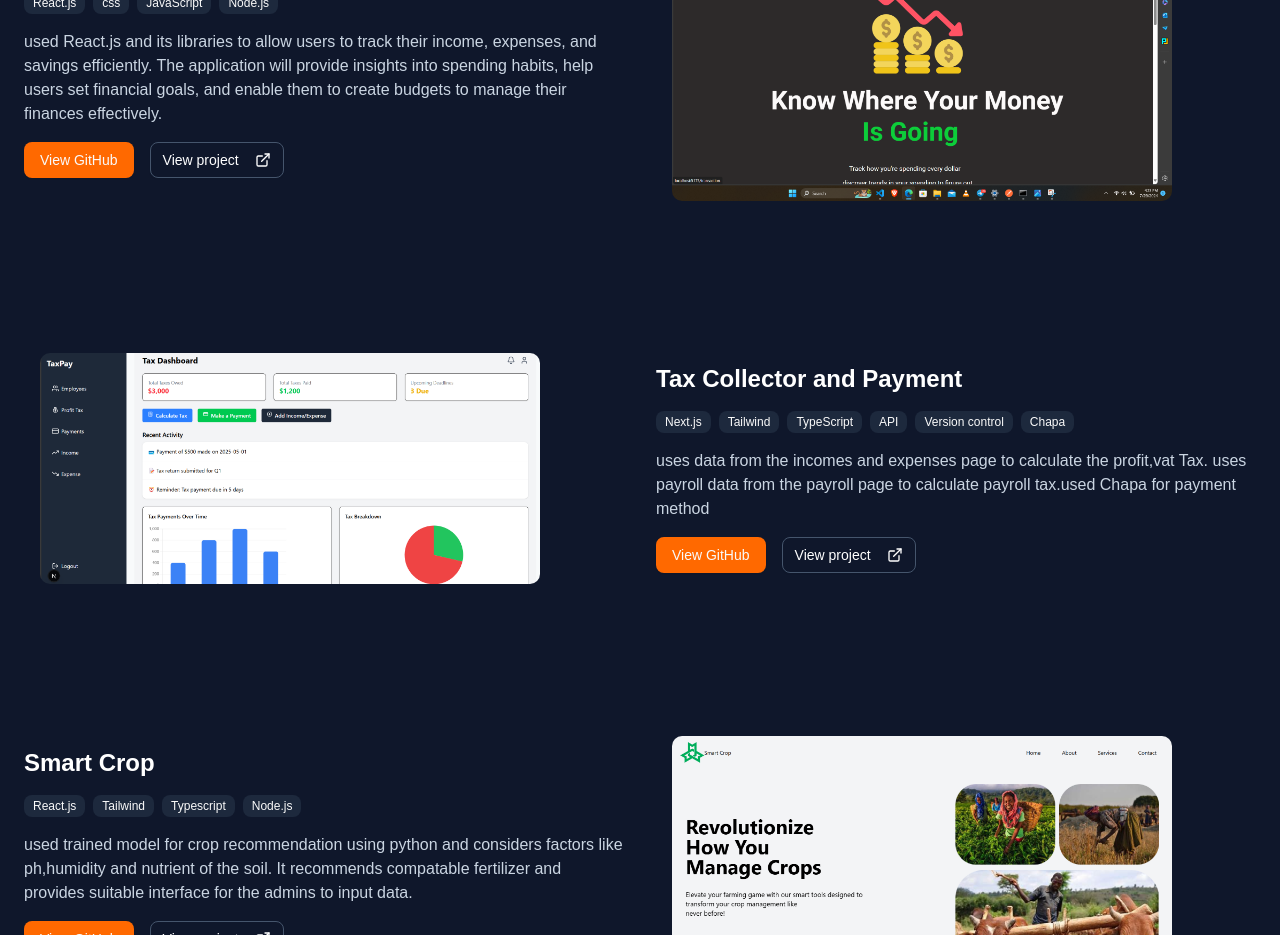
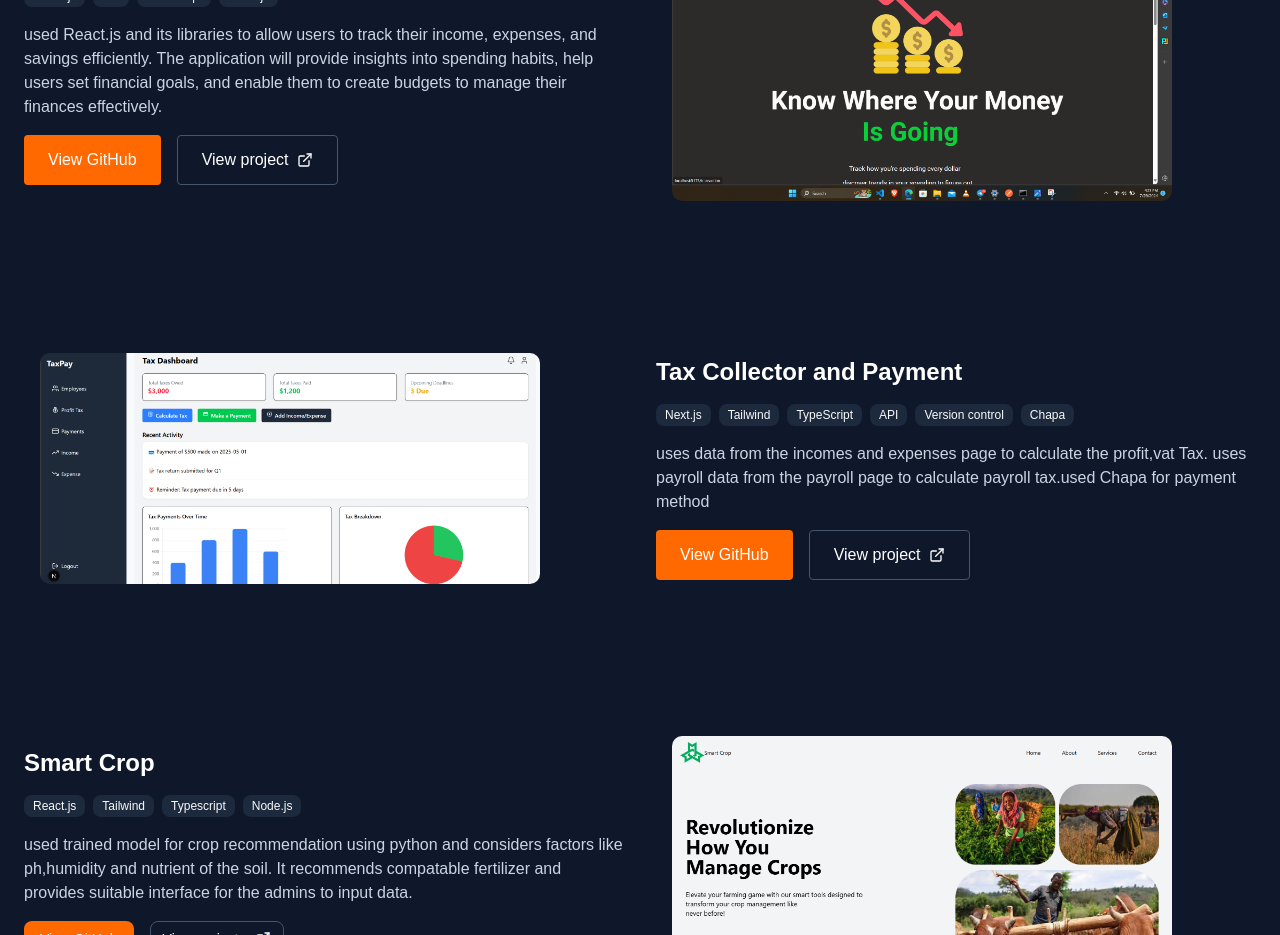
Before and after one commit to shagi09/portfolio, a Next.js app in the folder my-app/: page / in a window 1280 px wide. Shown: the part 1440-2375 px from the top of the page. Built offline with nearby package versions, Linux system fonts and the light colour scheme.

Commit message:
new pages added to showcase project

```diff
--- a/my-app/pages/index.tsx
+++ b/my-app/pages/index.tsx
@@ -319,10 +319,21 @@ export default function Portfolio() {
             The application will provide insights into spending habits, help users set financial goals, and enable them to create budgets to manage their finances effectively.
           </p>
 <div className="flex gap-4">
-            <Button className="bg-orange-500 hover:bg-orange-600">View GitHub</Button>
-            <Button variant="outline" className="border-slate-600 text-white hover:bg-slate-800 bg-transparent">
+  <a
+    href="https://github.com/shagi09/budget-tracker"
+    target="_blank"
+    rel="noopener noreferrer"
+    className="bg-orange-500 hover:bg-orange-600 text-white px-6 py-3 rounded font-medium flex items-center justify-center"
+  >
+    View GitHub
+  </a>
+  <Link
+    href="/projects/budget-tracker"
+    target="_blank"
+    className="border-slate-600 text-white hover:bg-slate-800 px-6 py-3 bg-transparent border rounded font-medium flex items-center justify-center"
+  >
     View project <ExternalLink className="w-4 h-4 ml-2" />
-            </Button>
+  </Link>
 </div>
         </div>
         <motion.div
@@ -365,10 +376,21 @@ export default function Portfolio() {
             uses payroll data from the payroll page to calculate payroll tax.used Chapa for payment method
           </p>
 <div className="flex gap-4">
-            <Button className="bg-orange-500 hover:bg-orange-600">View GitHub</Button>
-            <Button variant="outline" className="border-slate-600 text-white hover:bg-slate-800 bg-transparent">
+  <a
+    href="https://github.com/shagi09/TaxCollector-platform"
+    target="_blank"
+    rel="noopener noreferrer"
+    className="bg-orange-500 hover:bg-orange-600 text-white px-6 py-3 rounded font-medium flex items-center justify-center"
+  >
+    View GitHub
+  </a>
+  <Link
+    href="/projects/taxpay"
+    target="_blank"
+    className="border-slate-600 text-white hover:bg-slate-800 px-6 py-3 bg-transparent border rounded font-medium flex items-center justify-center"
+  >
     View project <ExternalLink className="w-4 h-4 ml-2" />
-            </Button>
+  </Link>
 </div>
         </div>
         <motion.div
@@ -485,10 +507,10 @@ export default function Portfolio() {
               <Link href="#" className="text-slate-400 hover:text-orange-500 transition-colors">
                 <Twitter className="w-5 h-5" />
               </Link>
-              <Link href="#" className="text-slate-400 hover:text-orange-500 transition-colors">
+              <Link href="https://github.com/shagi09" className="text-slate-400 hover:text-orange-500 transition-colors">
                 <Github className="w-5 h-5" />
               </Link>
-              <Link href="#" className="text-slate-400 hover:text-orange-500 transition-colors">
+              <Link href="https://www.linkedin.com/in/shalom-wubu-b08781373/" className="text-slate-400 hover:text-orange-500 transition-colors">
                 <Linkedin className="w-5 h-5" />
               </Link>
             </div>
--- /dev/null
+++ b/my-app/pages/projects/budget-tracker.tsx
@@ -0,0 +1,16 @@
+import React from 'react'
+
+const BudgetTracker = () => {
+  return (
+    <section className="py-16 px-6 bg-slate-900 min-h-screen text-white flex flex-col items-center">
+      <h2 className="text-4xl font-bold mb-8 text-orange-500 text-center">Budget Tracker Demo</h2>
+      <video controls width={700} className="rounded-lg shadow-lg border-2 border-orange-500">
+        <source src="/budget-tracker.mp4" type="video/mp4" />
+        Your browser does not support the video tag.
+      </video>
+      <p className="mt-6 text-slate-300 text-center">Replay of the Budget Tracker project in action.</p>
+    </section>
+  )
+}
+
+export default BudgetTracker
--- /dev/null
+++ b/my-app/pages/projects/taxpay.tsx
@@ -0,0 +1,16 @@
+import React from 'react'
+
+const TaxPay = () => {
+  return (
+    <section className="py-16 px-6 bg-slate-900 min-h-screen text-white flex flex-col items-center">
+      <h2 className="text-4xl font-bold mb-8 text-orange-500 text-center">Tax Pay Demo</h2>
+      <video controls width={700} className="rounded-lg shadow-lg border-2 border-orange-500">
+        <source src="/taxpay.mp4" type="video/mp4" />
+        Your browser does not support the video tag.
+      </video>
+      <p className="mt-6 text-slate-300 text-center">Replay of the Tax Pay project in action.</p>
+    </section>
+  )
+}
+
+export default TaxPay
```
Also changed, not shown: 1 other file (tests, documents, lock files or other folders). Lines whose indentation alone changed are shown as unchanged.
